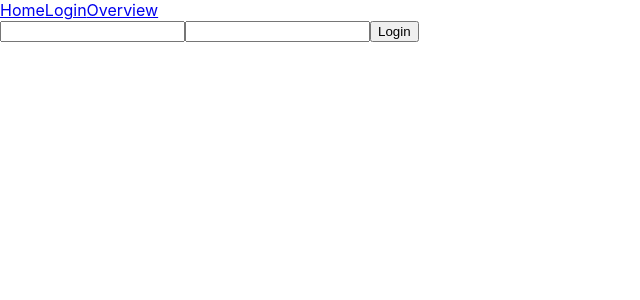
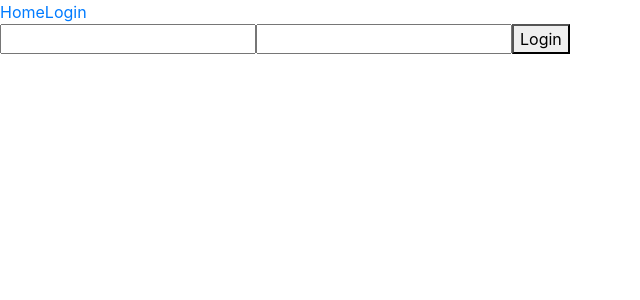
Before and after one commit to Hmoulvad/HM-Web-Server, a React (Create React App) app in the folder HolidayManager.WEB/: page /login in a window 1280 px wide. Shown: the top 300 px of the page, without its empty margins (0-640 px from the left). Built offline with nearby package versions, Linux system fonts and the light colour scheme.

Commit message:
Trying to move userContext.

```diff
--- a/HolidayManager.WEB/package.json
+++ b/HolidayManager.WEB/package.json
@@ -11,6 +11,7 @@
     "@types/react-router-dom": "^4.3.1",
     "apollo-boost": "^0.3.1",
     "apollo-link-context": "^1.0.15",
+    "bootstrap": "^4.3.1",
     "graphql": "^14.1.1",
     "install": "^0.12.2",
     "npm": "^6.9.0",
--- a/HolidayManager.WEB/src/client/App.tsx
+++ b/HolidayManager.WEB/src/client/App.tsx
@@ -5,49 +5,20 @@ import GraphQLComponent from "./components/graphql-test.component";
 import client from "./apolloClient/apolloClient";
 import LoginComponent from "./components/login/login.component";
 import { BrowserRouter as Router } from "react-router-dom";
-import { UserProvider } from "./context/userContext";
 import Routes from "./routes/routes";
+import { UserContext, defaultContext } from "./context/userContext";
 
-interface IUser {
-  isAuthenticated: boolean;
-}
+const App: React.FC<any> = (props) => {
 
-export interface IAppState {
-  user: IUser;
-  setAuth: (auth: boolean) => void;
-}
-
-class App extends React.PureComponent<any, IAppState> {
-
-  constructor(props: any) {
-    super(props);
-    this.state = {
-      user: {
-        isAuthenticated: false
-      },
-      setAuth: this.setAuth,
-    }
-  }
-
-  setAuth = (auth: boolean) => {
-    this.setState({
-      user: {
-        isAuthenticated: auth
-      }
-    });
-  };
-
-  render() {
 	return (
 		<ApolloProvider client={client}>
+			<UserContext.Provider value={defaultContext}>
 				<Router>
-          <UserProvider value={this.state}>
 					<Routes />
-          </UserProvider>
 				</Router>
+			</UserContext.Provider>
 		</ApolloProvider>
 	);
 }
-}
 
 export default App;
--- a/HolidayManager.WEB/src/client/components/graphql-test.component.tsx
+++ b/HolidayManager.WEB/src/client/components/graphql-test.component.tsx
@@ -2,7 +2,7 @@ import * as React from "react";
 import { GraphQLSchema } from "../graphql/index";
 import { Query } from "react-apollo";
 
-const GraphQLComponent: React.FC<any> = (props: any) => {
+const GraphQLComponent: React.FC<any> = (props) => {
 
     return (
         <Query query={GraphQLSchema.GQL_UNITS}>
--- a/HolidayManager.WEB/src/client/components/login/login.component.tsx
+++ b/HolidayManager.WEB/src/client/components/login/login.component.tsx
@@ -1,15 +1,15 @@
 import * as React from 'react';
 import { GraphQLSchema } from '../../graphql/index';
 import { Mutation } from 'react-apollo';
-import { UserConsumer } from '../../context/userContext';
+import { UserContext } from '../../context/userContext';
 
 const LoginComponent: React.FC<any> = (props: any) => {
 	let emailRef: HTMLInputElement | null;
 	let passwordRef: HTMLInputElement | null;
 
-	return (
-		<UserConsumer>
-			{({ setAuth }) => {
+	const { userIsAuthenticated, setAuth } = React.useContext(UserContext);
+	console.log(userIsAuthenticated, "UserIsAuthenticated", setAuth, "setAuth");
+
 	return (
 		<Mutation mutation={ GraphQLSchema.LOGIN }>
 			{( login, { error, loading } ) => (
@@ -40,9 +40,6 @@ const LoginComponent: React.FC<any> = (props: any) => {
 				</React.Fragment>
 			)}
 		</Mutation>
-				)
-			}}
-		</UserConsumer>
 	);
 };
 
--- a/HolidayManager.WEB/src/client/context/userContext.ts
+++ b/HolidayManager.WEB/src/client/context/userContext.ts
@@ -1,13 +1,15 @@
 import * as React from "react";
-import { IAppState } from "../App";
 
-const defaultValue: IAppState = {
-    user: {
-        isAuthenticated: false
-    },
-    setAuth: (auth: boolean) => {},
+interface IUserContext  {
+    userIsAuthenticated: boolean;
+    setAuth: ( auth: boolean ) => void;
 }
 
-export const UserContext = React.createContext(defaultValue);
-export const UserProvider = UserContext.Provider;
-export const UserConsumer = UserContext.Consumer;
+export const defaultContext: IUserContext = {
+    userIsAuthenticated: false,
+    setAuth: (auth: boolean) => {
+        defaultContext.userIsAuthenticated = auth
+    },
+}
+
+export const UserContext = React.createContext(defaultContext);
--- a/HolidayManager.WEB/src/client/helpers/authentication.ts
+++ b/HolidayManager.WEB/src/client/helpers/authentication.ts
@@ -1,13 +1,12 @@
 import client from "../apolloClient/apolloClient";
 import { GraphQLSchema } from "../graphql";
 
-export function isAuthenticated (): boolean {
-    client.query({
+export async function isAuthenticated () {
+    const results = await client.query({
         query: GraphQLSchema.WHO_AM_I
-    }).then( results => {
-        if ( results.data.isLoggedIn ) {
-            return true;
-        }
     });
+    if ( !!results.data.isLoggedIn ) {
+        return true;
+    }
     return false;
 }
--- a/HolidayManager.WEB/src/client/routes/authenticated.route.tsx
+++ b/HolidayManager.WEB/src/client/routes/authenticated.route.tsx
@@ -1,25 +1,18 @@
 import * as React from 'react';
 import { Route, Redirect } from 'react-router-dom';
-import { UserConsumer } from '../context/userContext';
-import { isAuthenticated } from "../helpers/authentication";
 
 interface IAuthenticatedRoute {
     component: any;
     path: string;
+    isAuth: boolean;
 }
 
-const AuthenticatedRoute: React.FC<IAuthenticatedRoute> = ({component: Component, ...rest}) => {
+const AuthenticatedRoute: React.FC<IAuthenticatedRoute> = ({component: Component, isAuth, ...rest}) => {
     return (
-        <UserConsumer>
-            { context => {
-                return (
-                    <Route {...rest} render={(props) => context.user.isAuthenticated
-                        ? <Component {...props} />
-                        : <Redirect to={{pathname: '/login', state: {from: props.location}}} />}
-                    />
-                );
-            }}
-        </UserConsumer>
+        <Route {...rest} render={(props) => ( isAuth )
+            ? <Component {...props} />
+            : <Redirect to={{pathname: '/login', state: {from: props.location}}} />}
+        />
     );
 }
 
--- a/HolidayManager.WEB/src/client/routes/routes.tsx
+++ b/HolidayManager.WEB/src/client/routes/routes.tsx
@@ -3,18 +3,28 @@ import { Link, Switch, Route } from 'react-router-dom';
 import AuthenticatedRoute from './authenticated.route';
 import LoginComponent from '../components/login/login.component';
 import GraphQLComponent from '../components/graphql-test.component';
+import { isAuthenticated } from '../helpers/authentication';
+import { UserContext } from '../context/userContext';
 
 const Routes: React.FunctionComponent<any> = (props) => {
+	const [ isAuth, setIsAuth ] = React.useState<boolean>(false);
+	const { setAuth, userIsAuthenticated } = React.useContext(UserContext);
+    React.useEffect(() => {
+        isAuthenticated().then(r => setIsAuth(r));
+	},[])
+	React.useEffect(() => {
+		setAuth(isAuth);
+	}, [isAuth, userIsAuthenticated])
 	return (
 		<div>
 			<nav>
 				<Link to="/">Home</Link>
 				<Link to="/login">Login</Link>
-          <Link to="/overview">Overview</Link>
+				{ isAuth && <Link to="/overview">Overview</Link> }
 			</nav>
 			<Switch>
 				<Route path="/login" render={ props => <LoginComponent {...props}/>}/>
-          <AuthenticatedRoute path="/overview" component={GraphQLComponent} />
+				<AuthenticatedRoute path="/overview" component={ GraphQLComponent } isAuth={isAuth} />
 			</Switch>
 		</div>
 	)
--- a/HolidayManager.WEB/src/index.tsx
+++ b/HolidayManager.WEB/src/index.tsx
@@ -3,7 +3,7 @@ import ReactDOM from 'react-dom';
 import './index.css';
 import App from './client/App';
 import * as serviceWorker from './serviceWorker';
-
+import 'bootstrap/dist/css/bootstrap.css';
 
 ReactDOM.render(<App />, document.getElementById('root'));
 
```
Also changed, not shown: 1 other file (tests, documents, lock files or other folders). Lines whose indentation alone changed are shown as unchanged.
